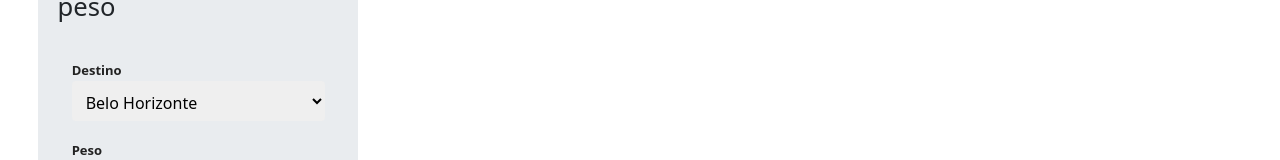
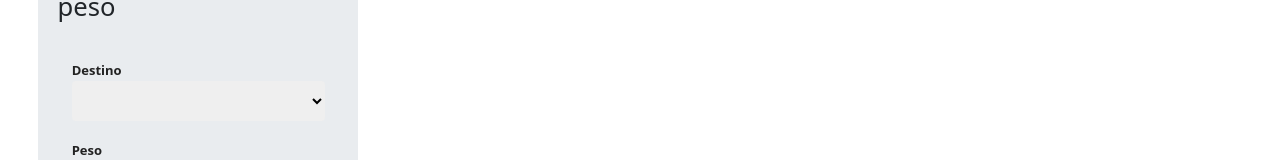
Before and after one commit to flaviosantospqri/desafio_coorlab_vueJs, a Vue app in the folder code/: page / in a window 1280 px wide. Shown: the part 218-378 px from the top of the page. Built offline with nearby package versions, Linux system fonts and the light colour scheme; data requests are answered from the project's data file.

Commit message:
feat: capture informations from user

```diff
--- a/code/src/components/FormTransportPage.vue
+++ b/code/src/components/FormTransportPage.vue
@@ -1,14 +1,18 @@
 <template>
    <div class="containerForm">
         <h1 class="title">Insira o destino e o peso</h1>
-        <form class="form">
+        <form class="form" @submit="getInfomation">
             <div class="input-form-container">
                 <label for="selectCity">Destino</label>
-                <select name="selectCity" id="city" v-model="city_in_data">
+                <select name="selectCity" id="city" v-model="city">
                    <option selected="selected">Selecione o Destino</option>
-                   <option v-for="city_in_data in citys" :key="city_in_data.id" :value="city_in_data.city">{{city_in_data}}</option>
+                     <option
+                        v-for="city in citys" :key="city.id" v-bind:value="city">
+                        {{city}}
+                    </option>
                 </select>
             </div>
+
 
             <div class="input-form-container">
                 <label for="weigth">Peso</label>
@@ -23,13 +27,15 @@
 </template>
 
 <script>
+
     export default {
         name: "FormTransportPage",
 
         data () {
         return {
             citys: null,
-            weight: null
+            weight: null,
+            city: ''
         }
     },
     methods:{
@@ -41,6 +47,17 @@
             let diffCity = new Set(city)
 
             this.citys = Array.from(diffCity).sort()
+        },
+
+        async getInfomation(e){
+            e.preventDefault()
+
+            const data = {
+                weight: parseInt(this.weight),
+                city: this.city
+            }
+
+            console.log(data)
         }
     }, mounted(){
         this.getCitys()
```
